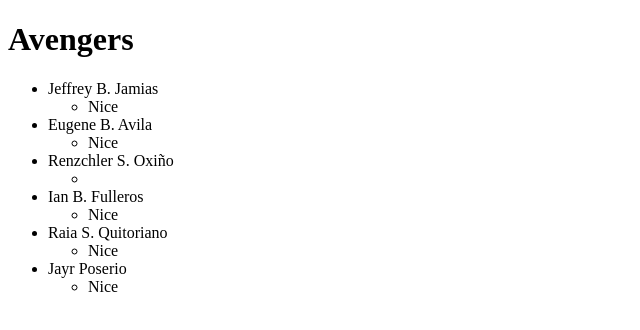
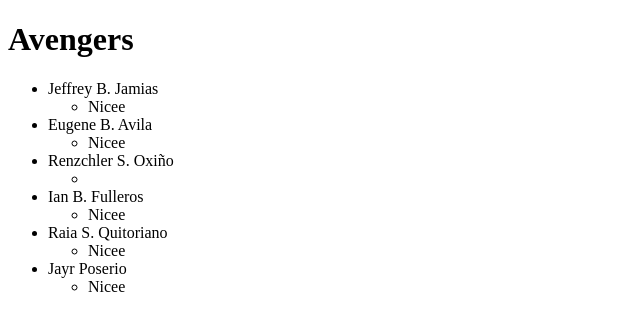
Before and after one commit to jamias0jeffrey/fixing-conflict, a plain HTML site: page index.html in a window 1280 px wide. Shown: the full height of the page, 0-640 px from the left. Drawn offline with Linux system fonts and the light colour scheme.

```diff
--- a/index.html
+++ b/index.html
@@ -13,11 +13,11 @@
 	<ul>
 		<li>Jeffrey B. Jamias</li>
 			<ul>
-				<li>Nice</li>
+				<li>Nicee</li>
 			</ul>
 		<li>Eugene B. Avila</li>
 			<ul>
-				<li>Nice</li>
+				<li>Nicee</li>
 			</ul>
 		<li>Renzchler S. Oxiño</li>
 			<ul>
@@ -25,15 +25,15 @@
 			</ul>
 		<li>Ian B. Fulleros</li>
 			<ul>
-				<li>Nice</li>
+				<li>Nicee</li>
 			</ul>
 		<li>Raia S. Quitoriano</li>
 			<ul>
-				<li>Nice</li>
+				<li>Nicee</li>
 			</ul>
 		<li>Jayr Poserio</li>
 			<ul>
-				<li>Nice</li>
+				<li>Nicee</li>
 			</ul>
 	</ul>
 
```
